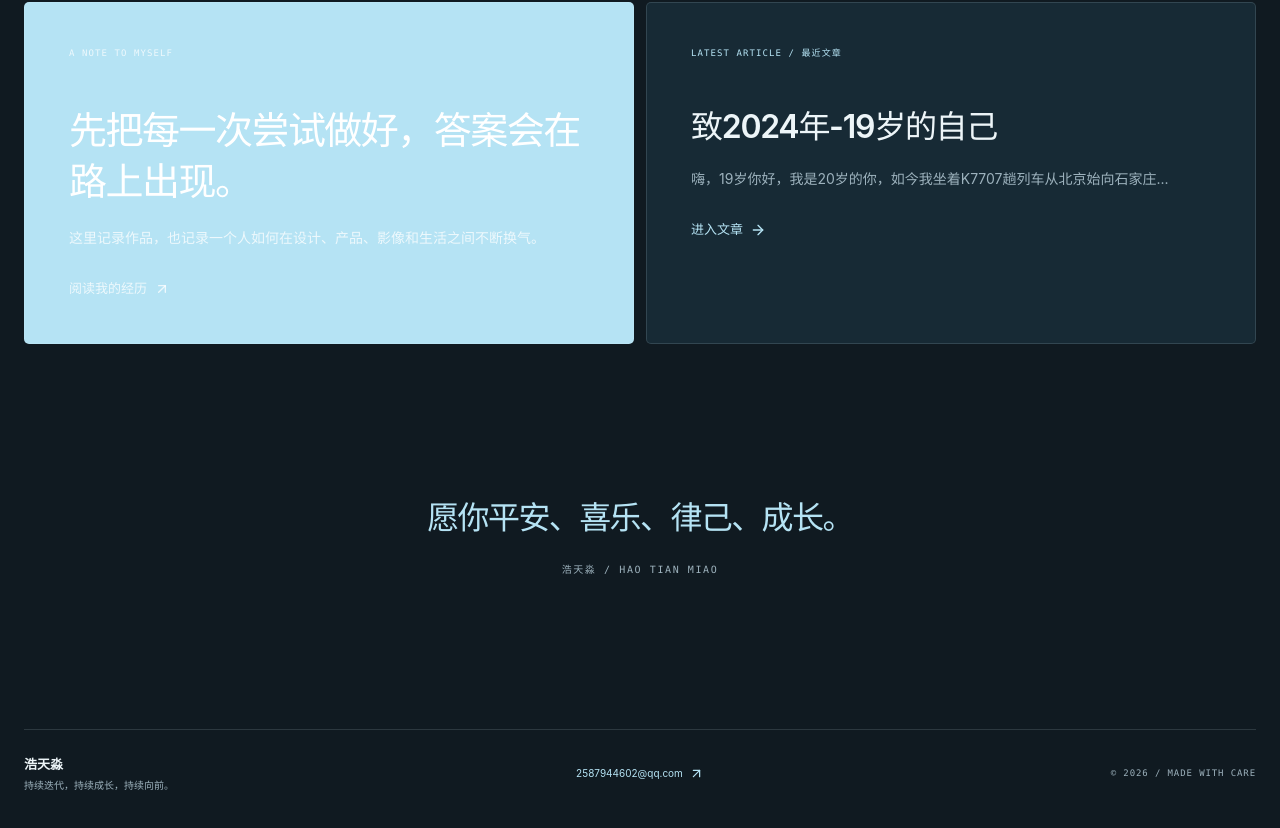
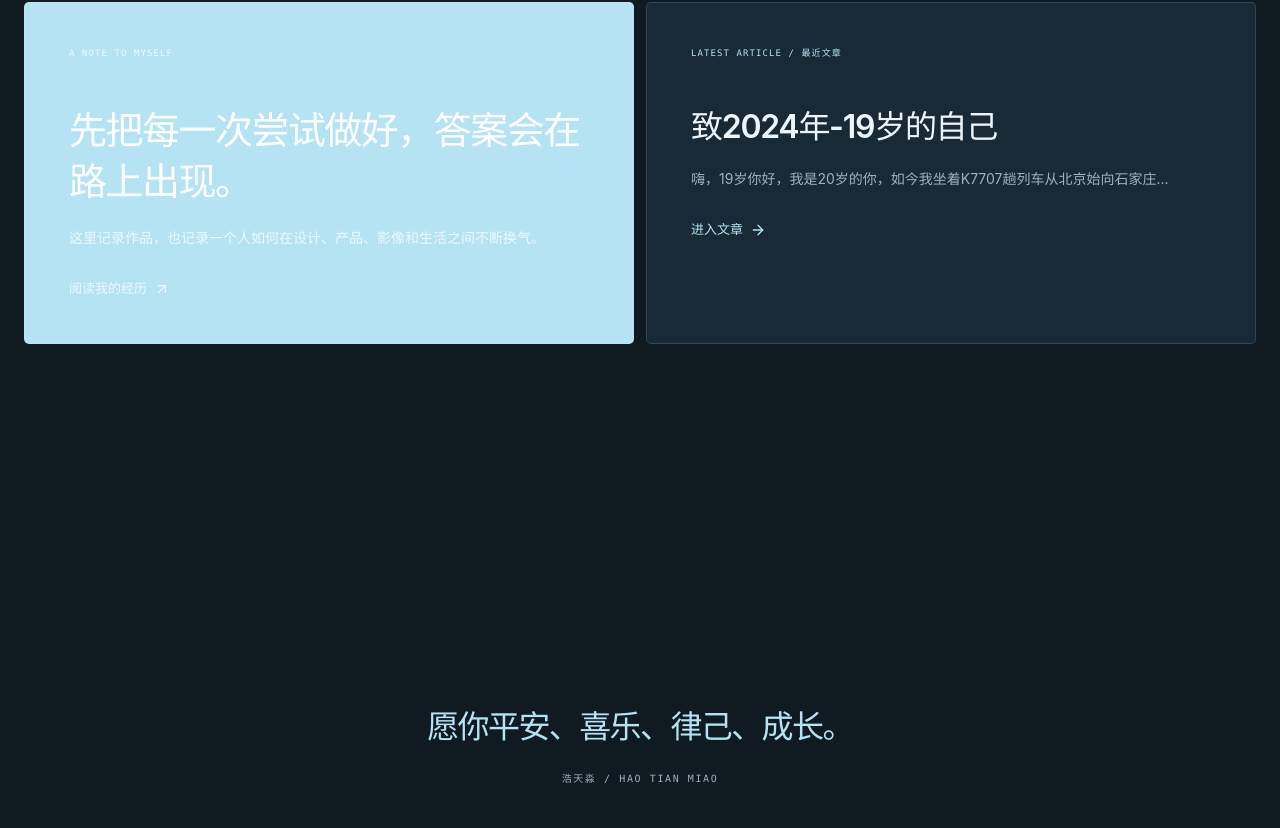
Before and after one commit to haotianmiao0829/-, a React (Vite) app: page / in a window 1280 px wide. Shown: the part 1722-2550 px from the top of the page. Built offline with nearby package versions, Linux system fonts and the light colour scheme.

Commit message:
让首页结束页铺满屏幕

```diff
--- a/src/RedesignedApp.tsx
+++ b/src/RedesignedApp.tsx
@@ -1156,7 +1156,7 @@ export default function RedesignedApp() {
         )}
       </AnimatePresence>
 
-      <main className="site-main">
+      <main className={`site-main${activePage === 'home' ? ' site-main-home' : ''}`}>
         <AnimatePresence mode="wait" initial={false}>
           <motion.div key={pageKey} initial={{ opacity: 0, y: 14 }} animate={{ opacity: 1, y: 0 }} exit={{ opacity: 0, y: -14 }} transition={{ duration: 0.35, ease: [0.22, 1, 0.36, 1] }}>
             {renderPage()}
--- a/src/index.css
+++ b/src/index.css
@@ -171,6 +171,10 @@ textarea:focus-visible {
   padding: 92px 0 36px;
 }
 
+.site-main-home {
+  padding-bottom: 0;
+}
+
 .site-header {
   position: fixed;
   z-index: 40;
@@ -815,7 +819,13 @@ textarea:focus-visible {
 }
 
 .closing-band {
-  padding: 150px 0 116px;
+  width: 100vw;
+  min-height: 100svh;
+  margin-inline: calc(50% - 50vw);
+  display: grid;
+  place-items: center;
+  padding: clamp(48px, 8vh, 96px) 24px;
+  background: var(--bg);
   text-align: center;
 }
 
@@ -2020,7 +2030,8 @@ textarea:focus-visible {
   }
 
   .closing-band {
-    padding: 110px 0 82px;
+    min-height: 72svh;
+    padding: 64px 16px;
   }
 
   .page-view {
```
